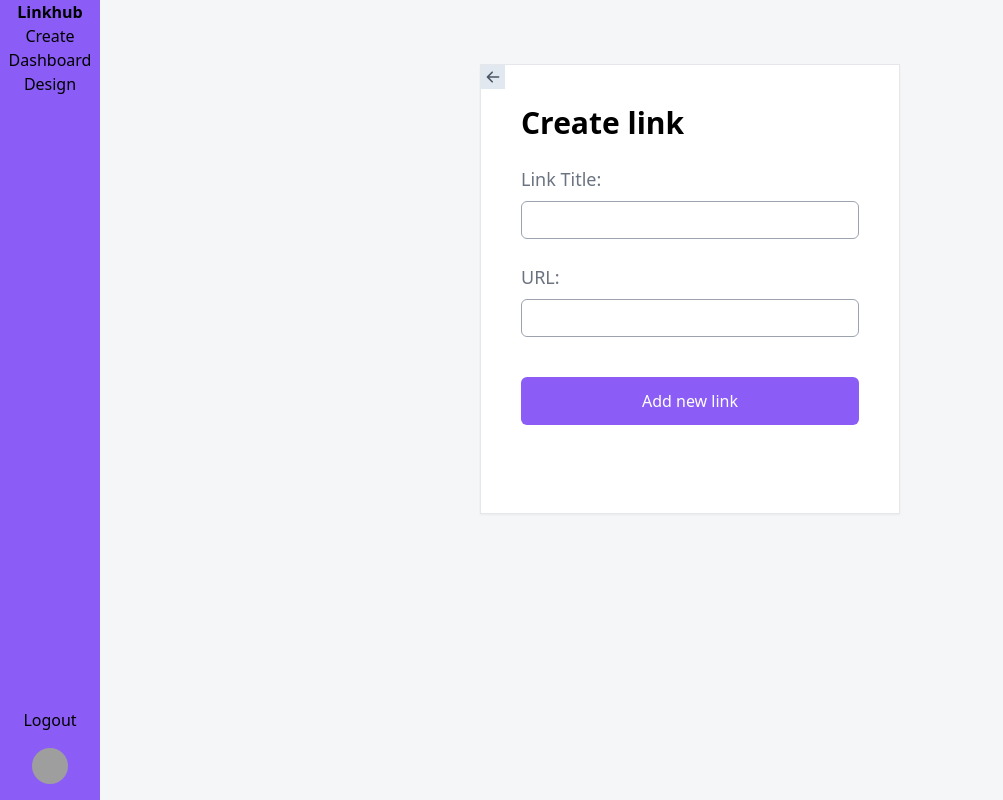
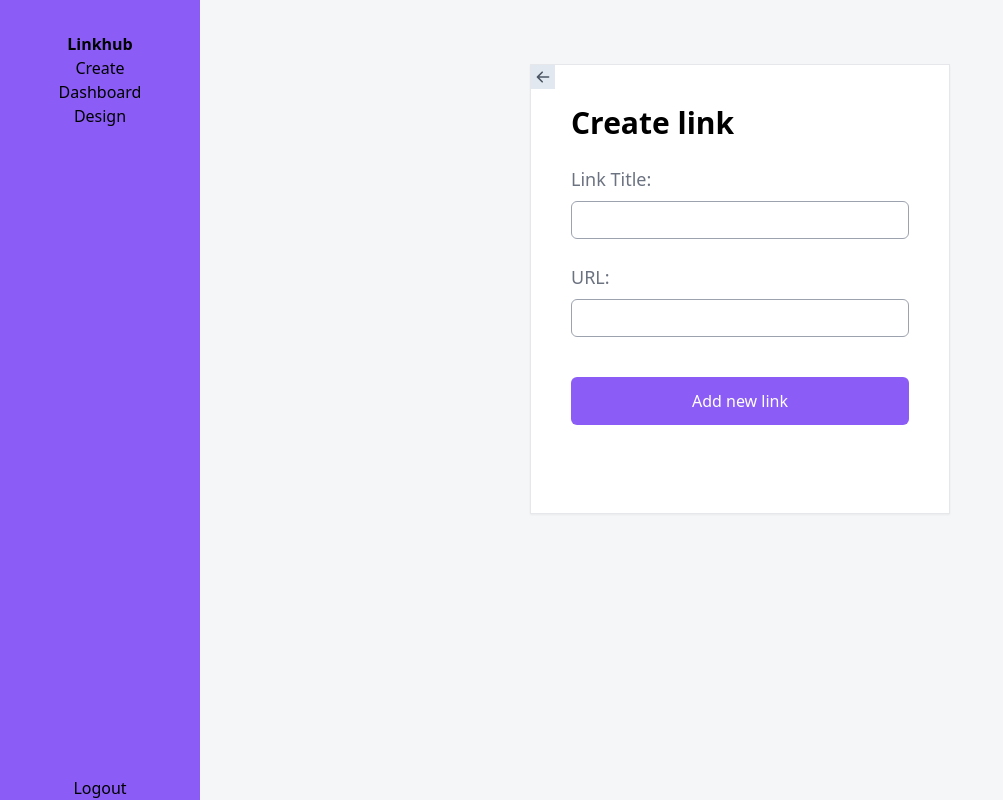
Before and after one commit to TommiKorhonen/Linkhub, a React (Create React App) app: page /create in a window 1280 px wide. Shown: the whole page, without its empty margins (0-1003 px from the left). Built offline with nearby package versions, Linux system fonts and the light colour scheme; no server answers; the database is empty; sample sign-in values are in the browser's storage; grey boxes are pictures that could not be loaded.

Commit message:
Start refactoring sidebar

```diff
--- a/src/components/sidebar/Sidebar.tsx
+++ b/src/components/sidebar/Sidebar.tsx
@@ -3,10 +3,24 @@ import Avatar from "../avatar/Avatar";
 import UserImg from "../../assets/user.png";
 import { Link } from "react-router-dom";
 import { useLogout } from "../../hooks/useLogout";
+
+import { DocumentData } from "firebase/firestore";
+import { useAuthContext } from "../../hooks/useAuthContext";
+import { useDocument } from "../../hooks/useDocument";
+
+interface ISidebarProps {
+  photoURL: string;
+}
+
 const Sidebar = () => {
   const { logout } = useLogout();
+  const { user } = useAuthContext();
+  const { document, error } = useDocument("users", user?.displayName);
   return (
-    <div className="flex flex-col items-center bg-violet-500 min-h-screen w-[100px] min-w-[100px] relative right-0">
+    <nav className="flex flex-col items-center bg-violet-500 min-h-screen w-[200px] ">
+      <div className="p-4">
+        {document && <Avatar src={document.photoURL} h={96} w={96} />}
+      </div>
       <div className="flex flex-col items-center mb-auto">
         <h2 className="font-semibold ">Linkhub</h2>
         <Link to="/create">Create</Link>
@@ -16,10 +30,7 @@ const Sidebar = () => {
       <h2 onClick={logout} className="cursor-pointer">
         Logout
       </h2>
-      <div className="p-4">
-        <Avatar src={UserImg} h={36} w={36} />
-      </div>
-    </div>
+    </nav>
   );
 };
 
--- a/src/pages/createlink/CreateLink.tsx
+++ b/src/pages/createlink/CreateLink.tsx
@@ -36,8 +36,9 @@ const CreateLink = () => {
       }, 2000);
     }
   };
+
   return (
-    <main className="flex">
+    <main className="flex h-screen">
       <Sidebar />
       <form
         className="auth-form w-full h-[450px] relative"
```
